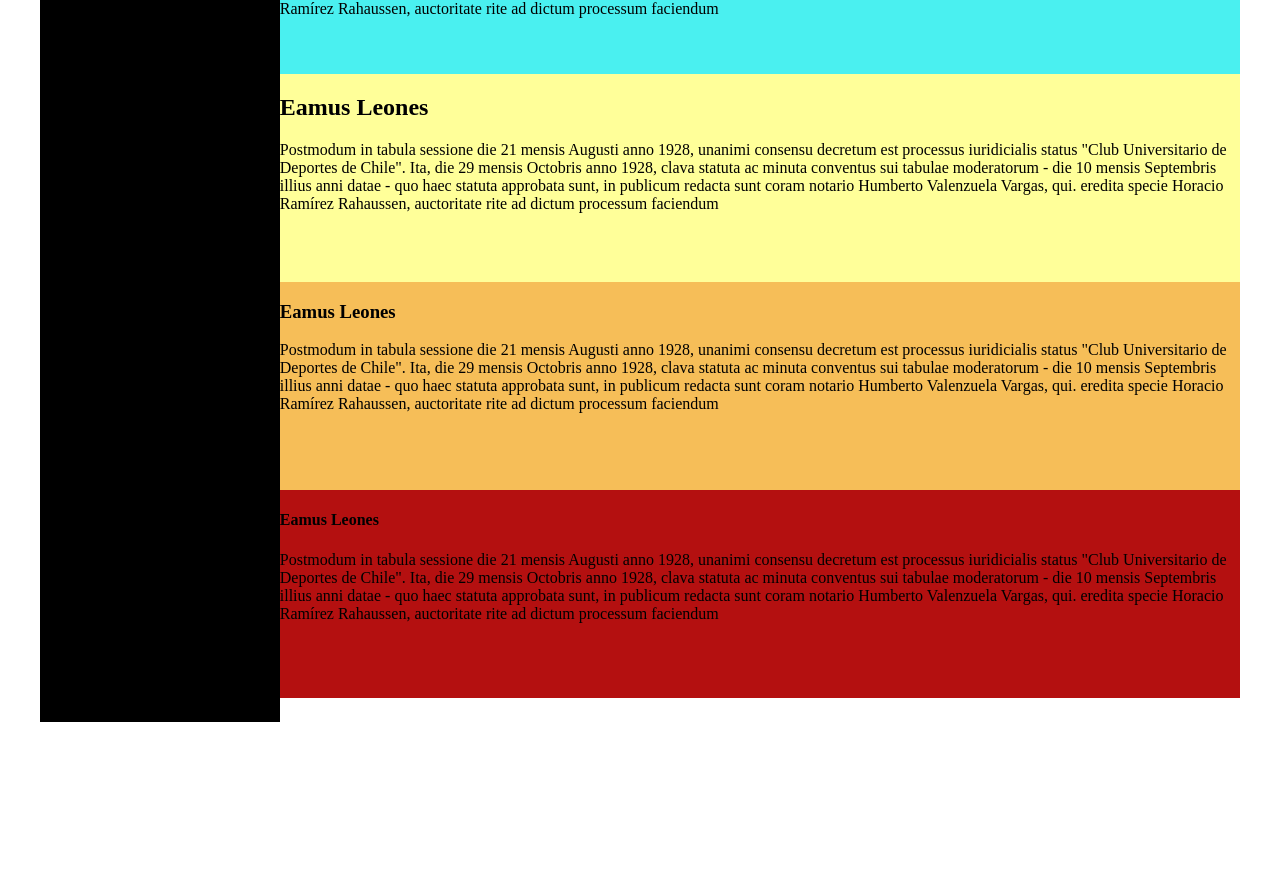
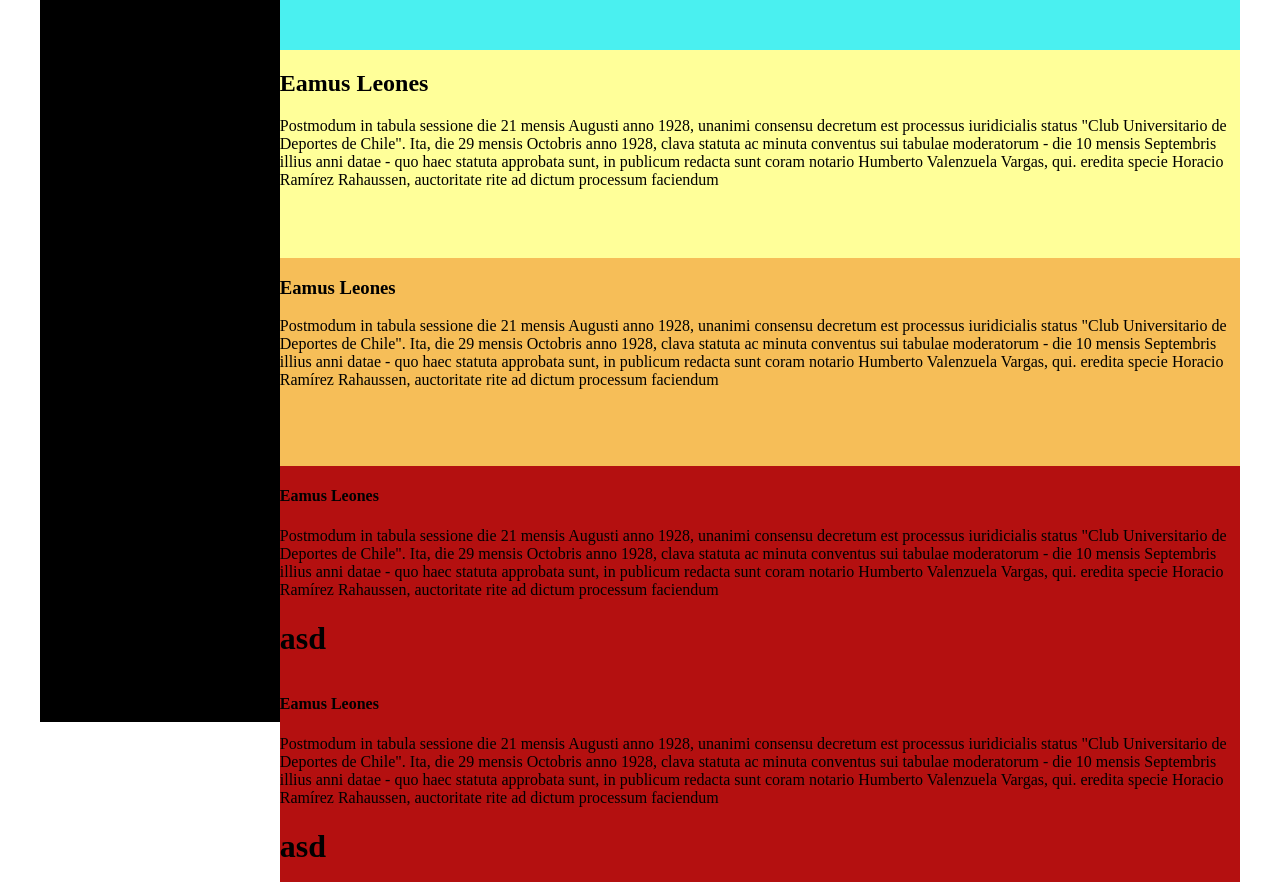
Before and after one commit to sebassdf/act_1.3v0, a plain HTML site: page index.html in a window 1280 px wide. Shown: the part 166-1056 px from the top of the page. Before the commit the page ends 896 px from the top, so only its background shows below. Drawn offline with Linux system fonts and the light colour scheme.

Commit message:
commit 2

```diff
--- a/index.html
+++ b/index.html
@@ -22,7 +22,7 @@
 
     <div class="texto-derecho">
        <div class="celeste">
-            <h1>Eamus Leones</h1>
+            <h1>Eamus Leones</h1>jj
             Postmodum in tabula sessione die 21 mensis Augusti anno 1928, unanimi consensu decretum est processus
             iuridicialis status "Club Universitario de Deportes de Chile". Ita, die 29 mensis Octobris anno 1928,
             clava statuta ac minuta conventus sui tabulae moderatorum - die 10 mensis Septembris illius anni datae -
@@ -52,8 +52,21 @@
             clava statuta ac minuta conventus sui tabulae moderatorum - die 10 mensis Septembris illius anni datae -
             quo haec statuta approbata sunt, in publicum redacta sunt coram notario Humberto Valenzuela Vargas, qui.
             eredita specie Horacio Ramírez Rahaussen, auctoritate rite ad dictum processum faciendum
+
+            <h1>asd</h1>
         </div>
+        <div class="rojo">
+            <h4>Eamus Leones</h4>
+            Postmodum in tabula sessione die 21 mensis Augusti anno 1928, unanimi consensu decretum est processus
+           iuridicialis status "Club Universitario de Deportes de Chile". Ita, die 29 mensis Octobris anno 1928,
+           clava statuta ac minuta conventus sui tabulae moderatorum - die 10 mensis Septembris illius anni datae -
+           quo haec statuta approbata sunt, in publicum redacta sunt coram notario Humberto Valenzuela Vargas, qui.
+           eredita specie Horacio Ramírez Rahaussen, auctoritate rite ad dictum processum faciendum
+
+           <h1>asd</h1>
+       </div>
         <div>
+
         </div>
         <div>
 
```
